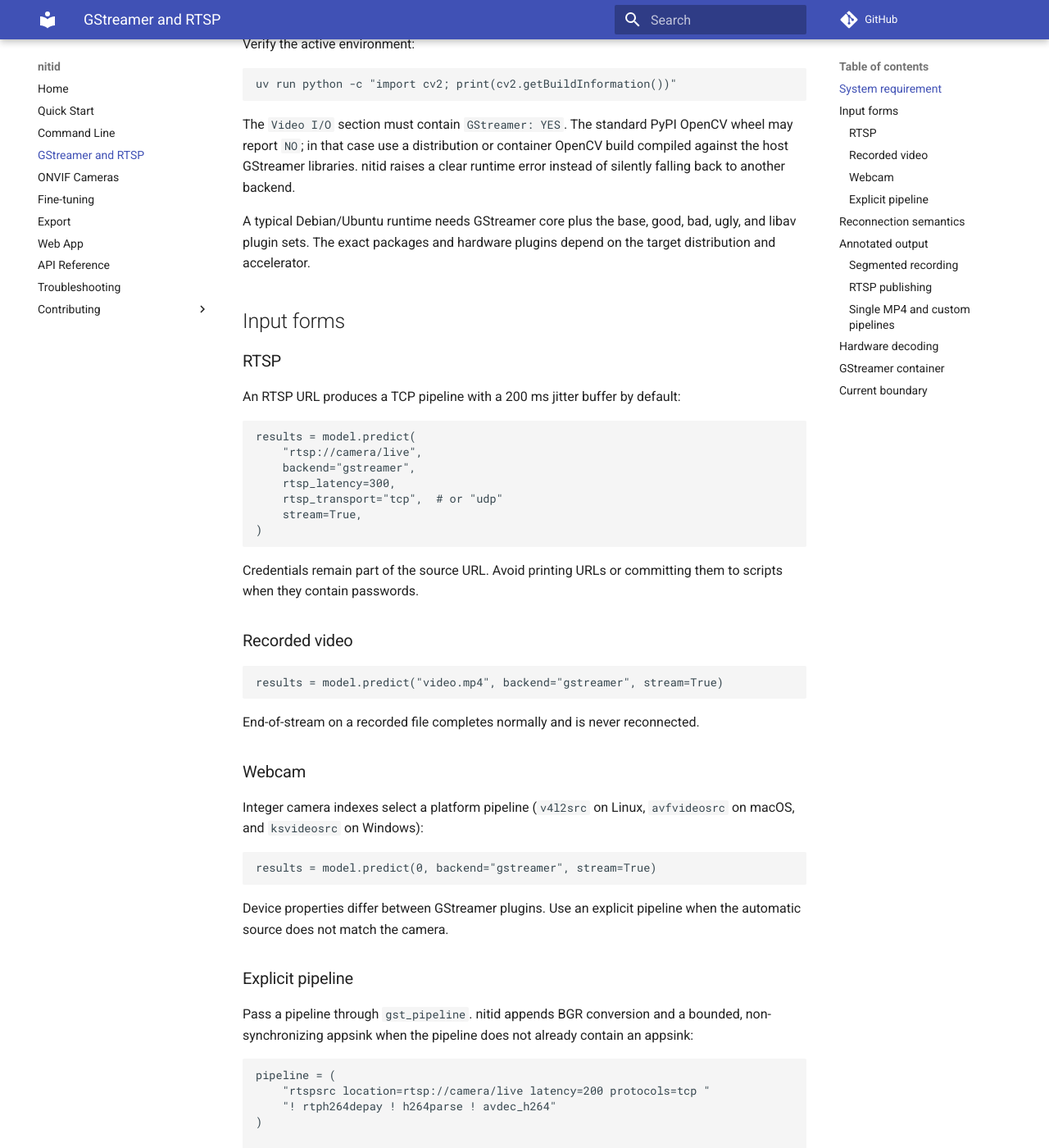
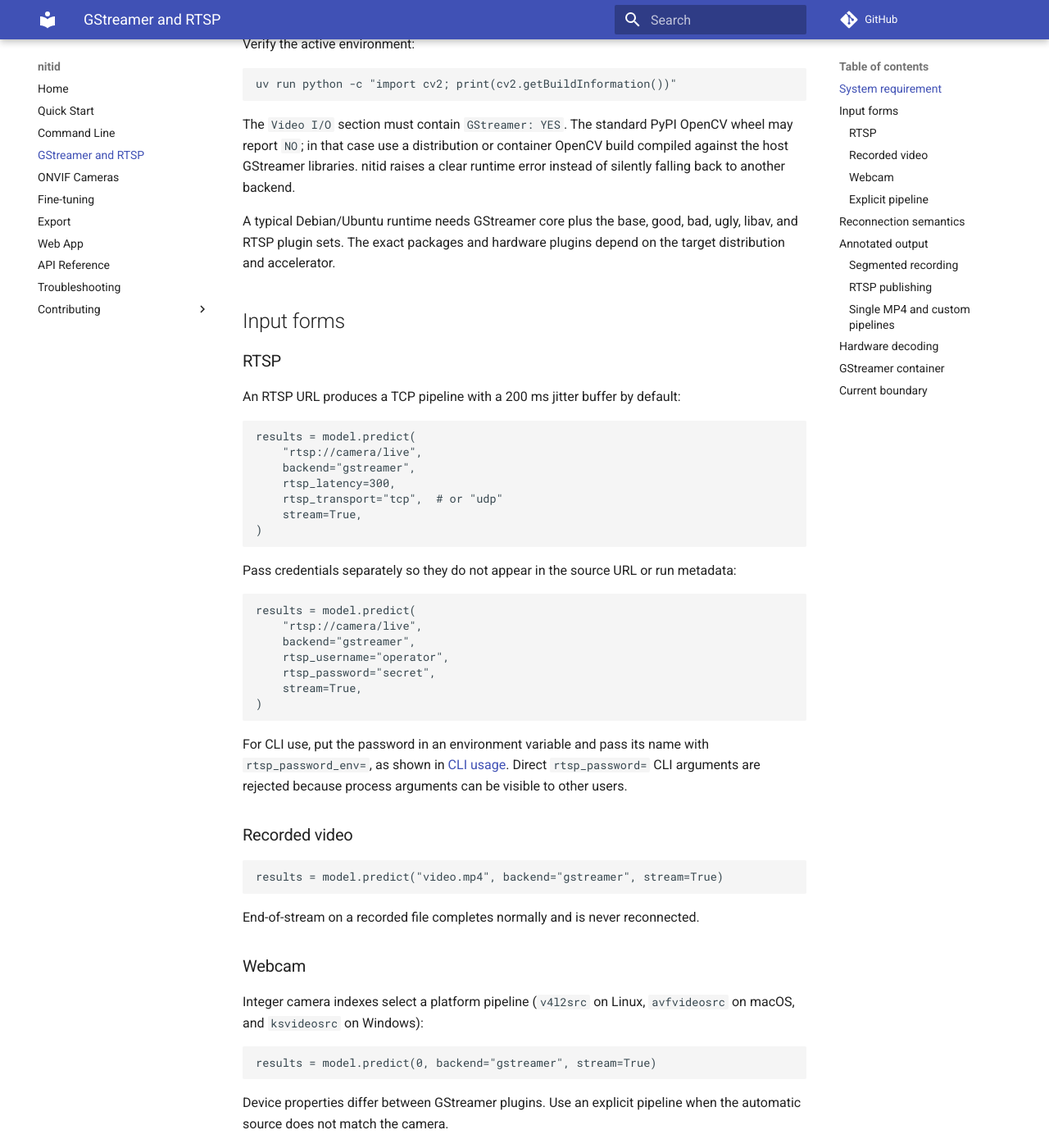
Before and after one commit to Nitidio/nitid, an MkDocs documentation site: the page built from docs/gstreamer.md, in a window 1280 px wide and 1400 px high, scrolled down 838 px. Shown: the whole window at 82% size. Built offline with MkDocs 1.6.1 and Material for MkDocs 9.7.7, drawn with Linux system fonts in a browser that asks for light colours; comment, search, counter and statistics services are not loaded; some of the changed text lies outside the part shown.

Commit message:
doc: documentation

````diff
--- a/docs/gstreamer.md
+++ b/docs/gstreamer.md
@@ -49,8 +49,8 @@
 clear runtime error instead of silently falling back to another backend.
 
 A typical Debian/Ubuntu runtime needs GStreamer core plus the base, good, bad,
-ugly, and libav plugin sets. The exact packages and hardware plugins depend on
-the target distribution and accelerator.
+ugly, libav, and RTSP plugin sets. The exact packages and hardware plugins
+depend on the target distribution and accelerator.
 
 ## Input forms
 
@@ -68,8 +68,23 @@
 )
 ```
 
-Credentials remain part of the source URL. Avoid printing URLs or committing
-them to scripts when they contain passwords.
+Pass credentials separately so they do not appear in the source URL or run
+metadata:
+
+```python
+results = model.predict(
+    "rtsp://camera/live",
+    backend="gstreamer",
+    rtsp_username="operator",
+    rtsp_password="secret",
+    stream=True,
+)
+```
+
+For CLI use, put the password in an environment variable and pass its name with
+`rtsp_password_env=`, as shown in [CLI usage](cli.md#onvif-cameras). Direct
+`rtsp_password=` CLI arguments are rejected because process arguments can be
+visible to other users.
 
 ### Recorded video
 
@@ -295,7 +310,10 @@
 - a non-root runtime user and locked Python dependencies.
 
 The image constrains NumPy to the 1.x ABI after the locked sync because
-Debian's `python3-opencv` extension is built against that ABI.
+Debian's `python3-opencv` extension is built against that ABI. It is a
+media/software/VA-API baseline and intentionally does not install the optional
+`trackers` package: `trackers` 2.5 requires NumPy 2, so it cannot share this
+system-OpenCV environment safely.
 
 The image build verifies `GStreamer: YES`, `avdec_h264`, and `x264enc`. A broken
 runtime fails during the build instead of failing on the first camera.
@@ -336,5 +354,7 @@
 discontinuity propagation, annotated RTSP publishing, and segmented recording.
 It also provides validated codec profiles, a software/VA-API container
 baseline, and ONVIF discovery/profile resolution. Vendor-specific
-NVIDIA/Jetson images remain later deployment stages. `save=True` continues to use nitid's existing OpenCV output;
-the GStreamer output options are independent and can be used alone.
+NVIDIA/Jetson images remain later deployment stages.
+
+`save=True` continues to use nitid's existing OpenCV output; the GStreamer
+output options are independent and can be used alone.
````
Also changed, not shown: docs/api_reference.md (+9 -0 lines), 1 other file.
